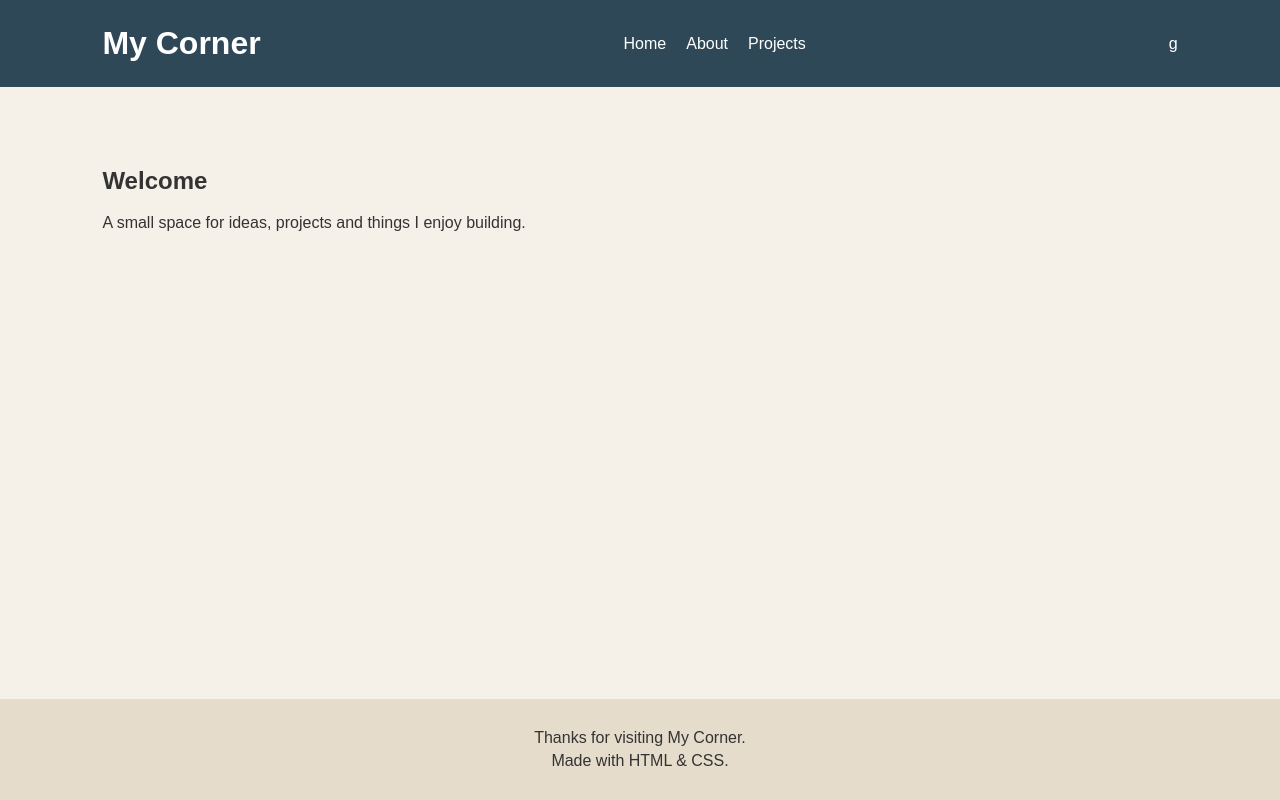
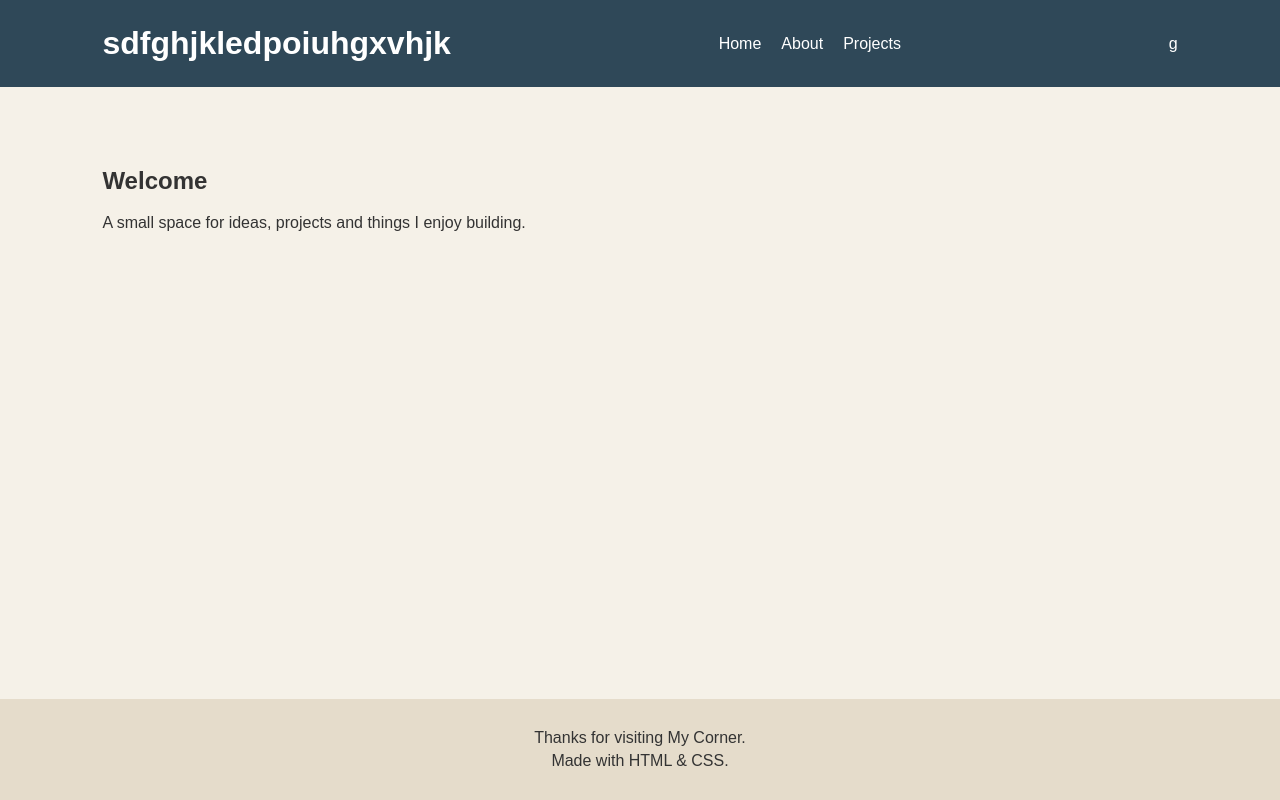
Before and after one commit to OkunyomihOghenetega/my-corner, a plain HTML site: page index.html in a window 1280 px wide. Drawn offline with Linux system fonts and the light colour scheme.

Commit message:
Updated the header

```diff
--- a/index.html
+++ b/index.html
@@ -10,7 +10,7 @@
 <body>
 
     <header>
-        <h1>My Corner</h1>
+        <h1>sdfghjkledpoiuhgxvhjk</h1>
 
         <nav>
             <a href="#">Home</a>
```
